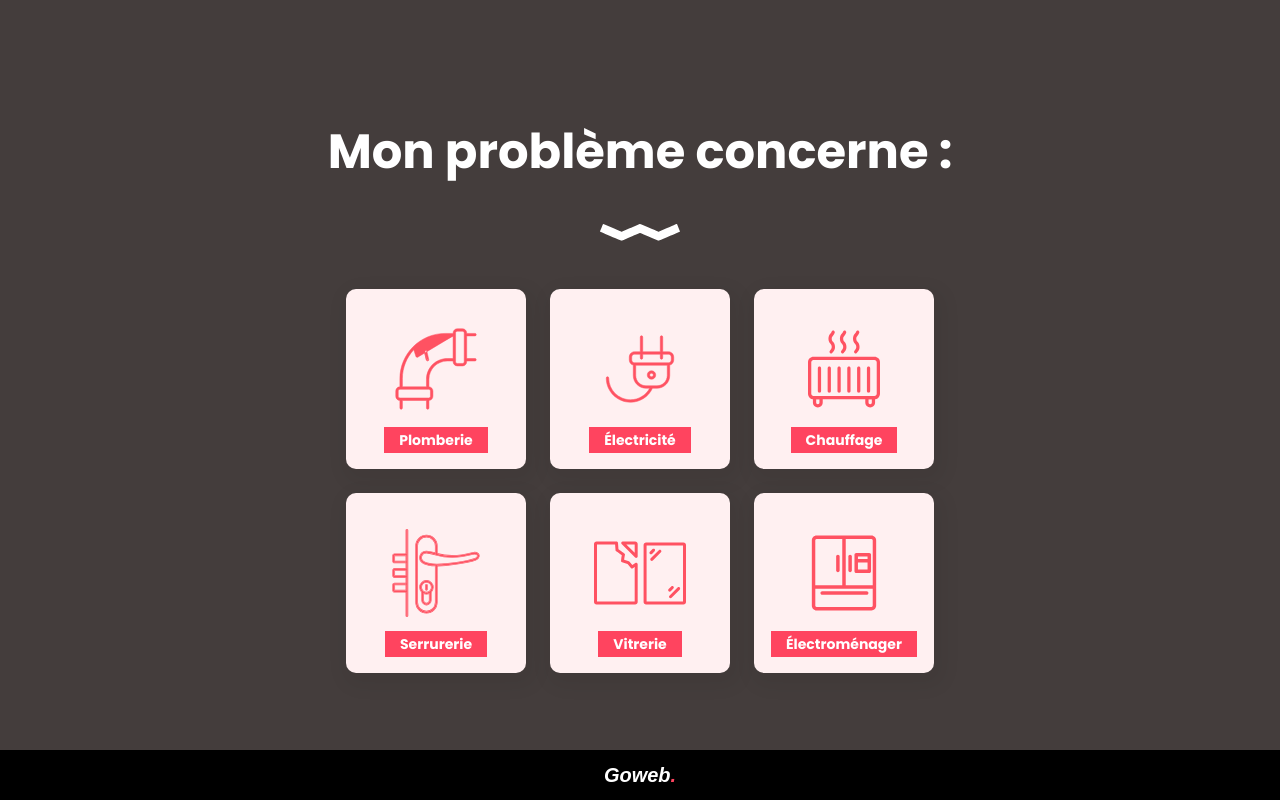
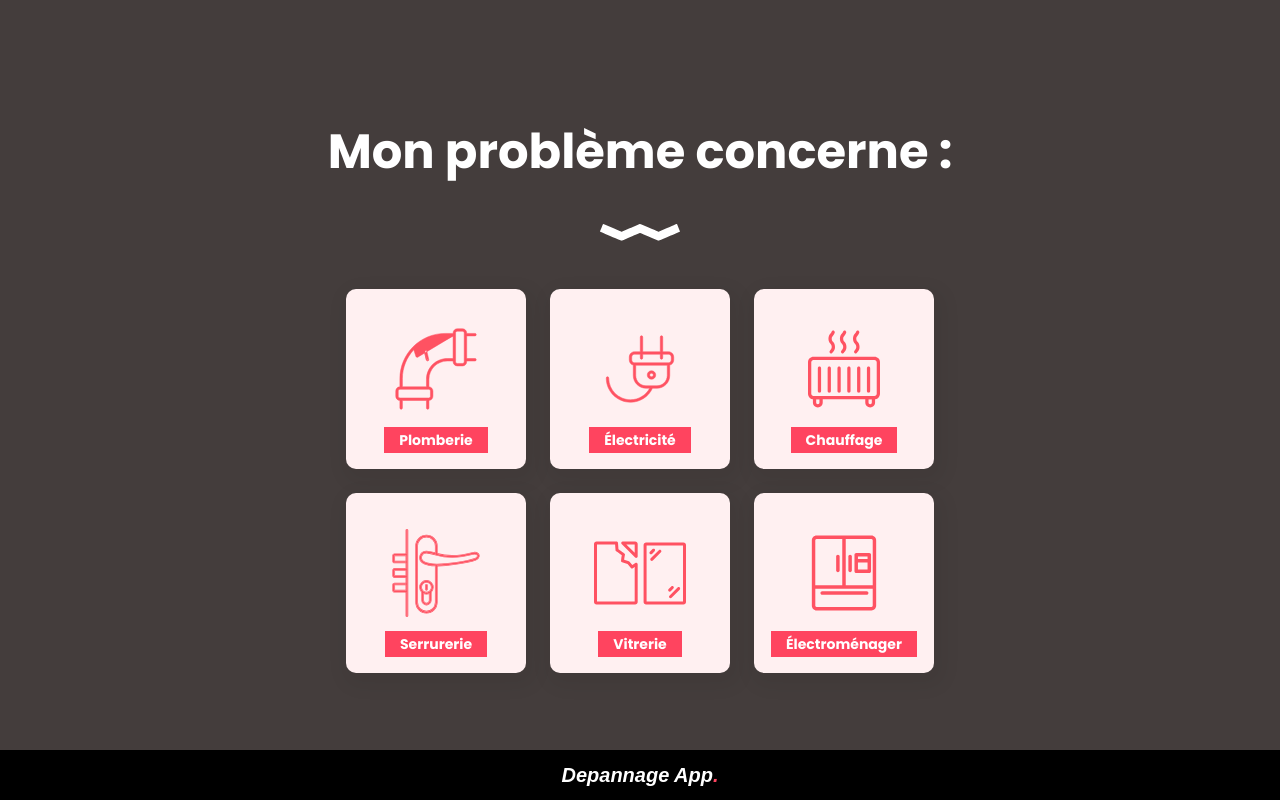
Before and after one commit to EmelineDe/GoWebApp_Front, a Vue app: page / in a window 1280 px wide. Built offline with nearby package versions, Linux system fonts and the light colour scheme; a web font is replaced by a local one.

Commit message:
Change app name

```diff
--- a/index.html
+++ b/index.html
@@ -23,7 +23,7 @@
       rel="stylesheet"
     />
 
-    <title>GoWeb</title>
+    <title>Depannage App</title>
   </head>
   <body>
     <div id="app"></div>
--- a/src/components/AppHeader.vue
+++ b/src/components/AppHeader.vue
@@ -1,8 +1,8 @@
 <template>
   <header class="app-header">
-    <!-- Bloc logo Goweb. -->
+    <!-- Bloc logo DepannageApp. -->
     <div class="logo-container">
-      <span class="logo">Goweb</span>
+      <span class="logo">Depannage App</span>
       <span class="dot">.</span>
     </div>
 
@@ -21,7 +21,7 @@
   background-color: #ffffff;
   height: auto;
 }
-/* Bloc Goweb. */
+/* Bloc DepannageApp. */
 .logo-container {
   justify-self: start;
   margin-left: 0;
--- a/src/components/Footer.vue
+++ b/src/components/Footer.vue
@@ -1,7 +1,7 @@
 <template>
   <footer class="footer">
     <div class="footer-content">
-      <span class="footer-text">Goweb<span class="dot">.</span></span>
+      <span class="footer-text">Depannage App<span class="dot">.</span></span>
     </div>
   </footer>
 </template>
--- a/src/main.ts
+++ b/src/main.ts
@@ -18,9 +18,9 @@ const vuetify = createVuetify({
   components,
   directives,
   theme: {
-    defaultTheme: "goweb",
+    defaultTheme: "depannageapp",
     themes: {
-      goweb: {
+      depannageapp: {
         dark: false,
         colors: {
           primary: "#FF445F",
```
Also changed, not shown: 2 other files (tests, documents, lock files or other folders).
